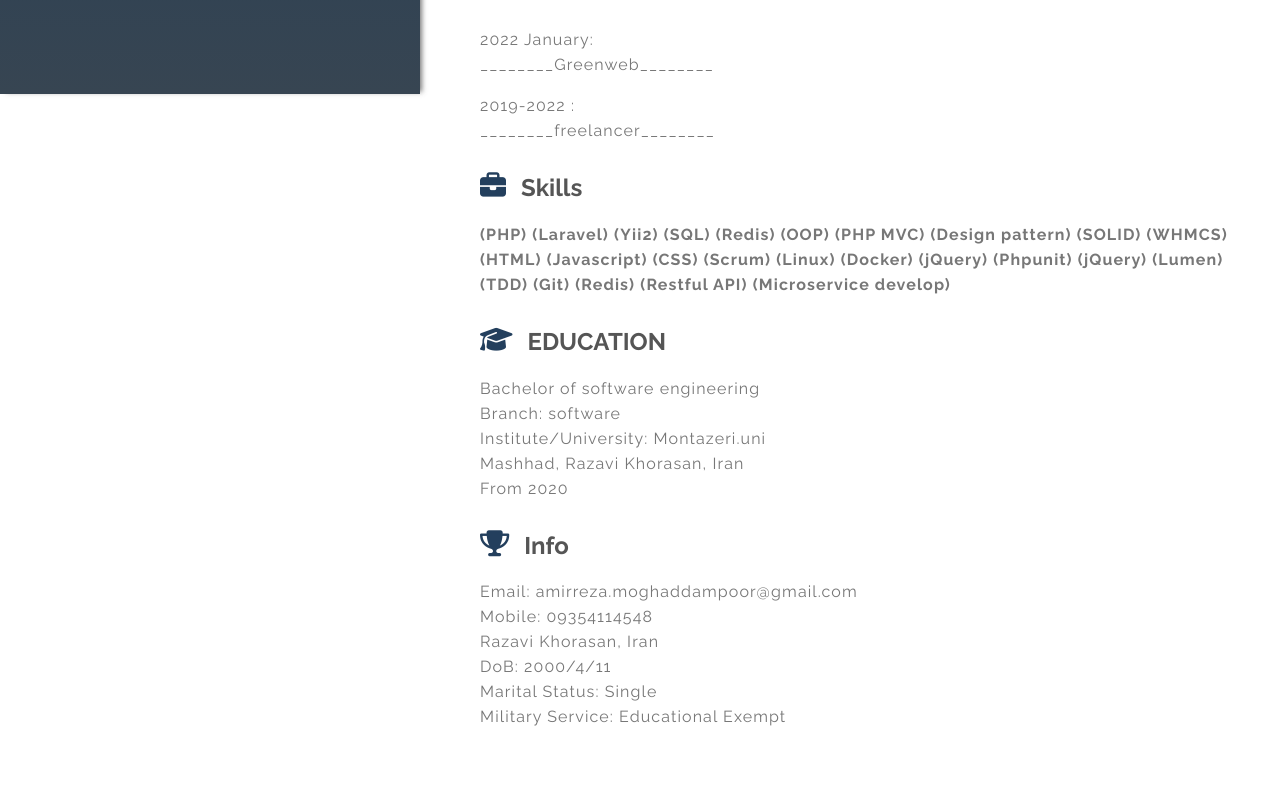
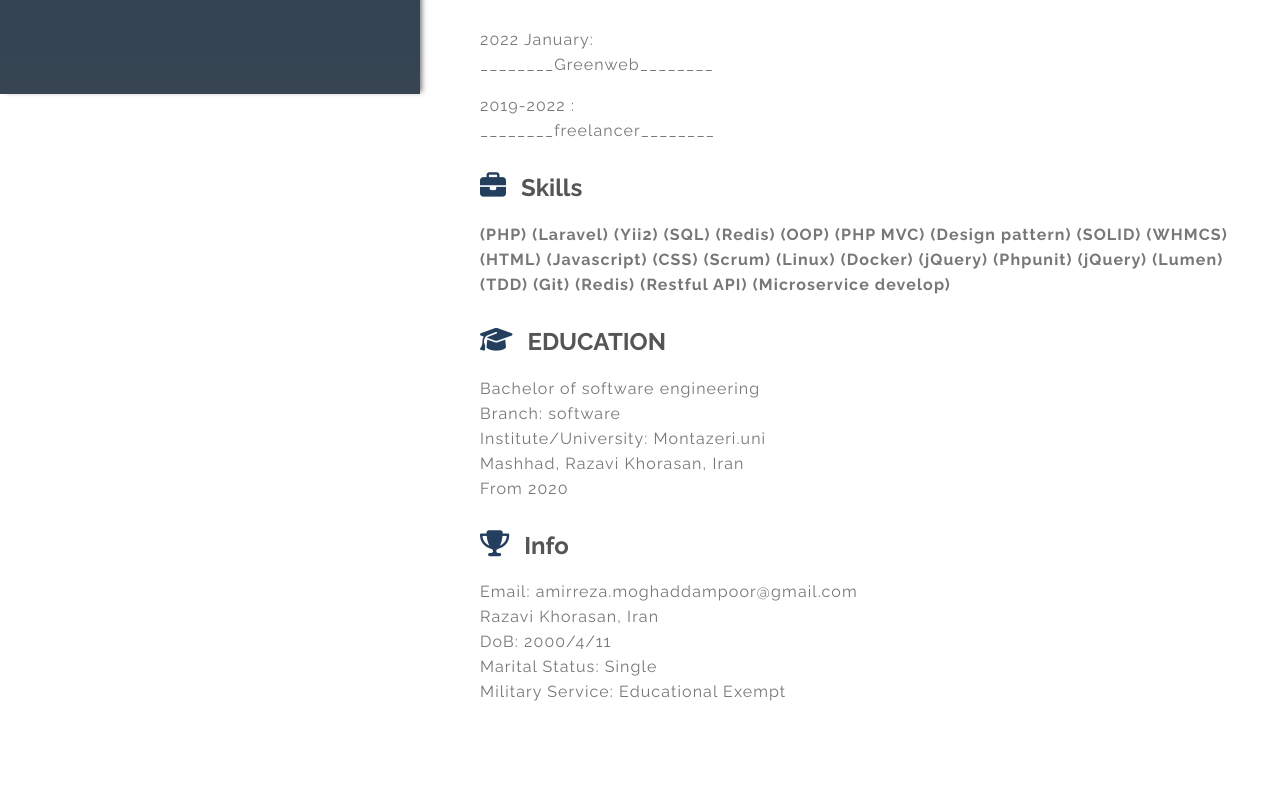
Before and after one commit to amrmrp/am-dev.ir, a website: page index.html in a window 1280 px wide. Shown: the part 706-1508 px from the top of the page. Drawn offline with Linux system fonts and the light colour scheme.

Commit message:
Update index.html

```diff
--- a/index.html
+++ b/index.html
@@ -177,7 +177,6 @@
                 <div class="item">
 
                   <p>Email: amirreza.moghaddampoor@gmail.com<br>
-                    Mobile: 09354114548<br>
                     Razavi Khorasan, Iran<br>
                     DoB: 2000/4/11<br>
                     Marital Status: Single<br>
```
